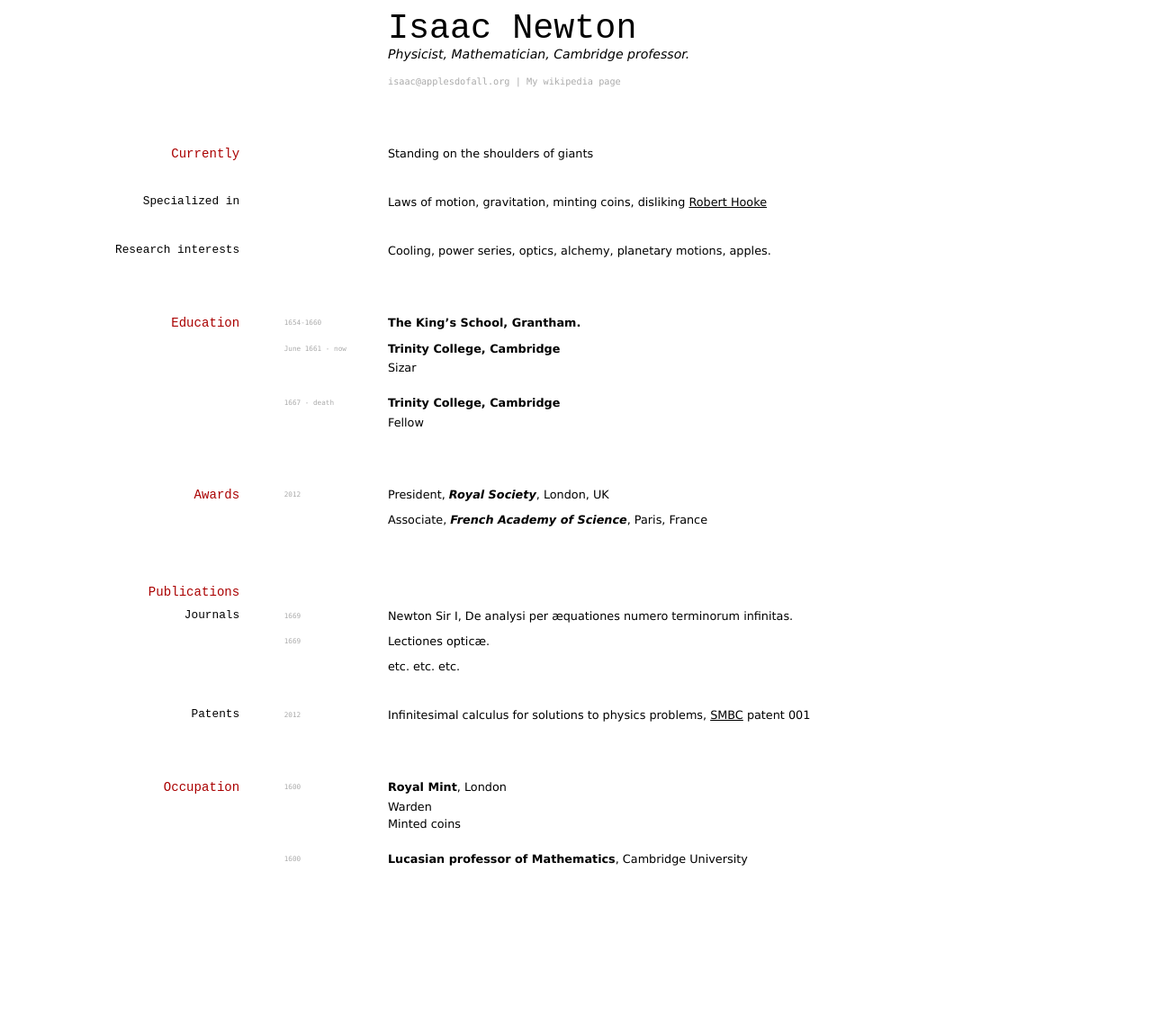
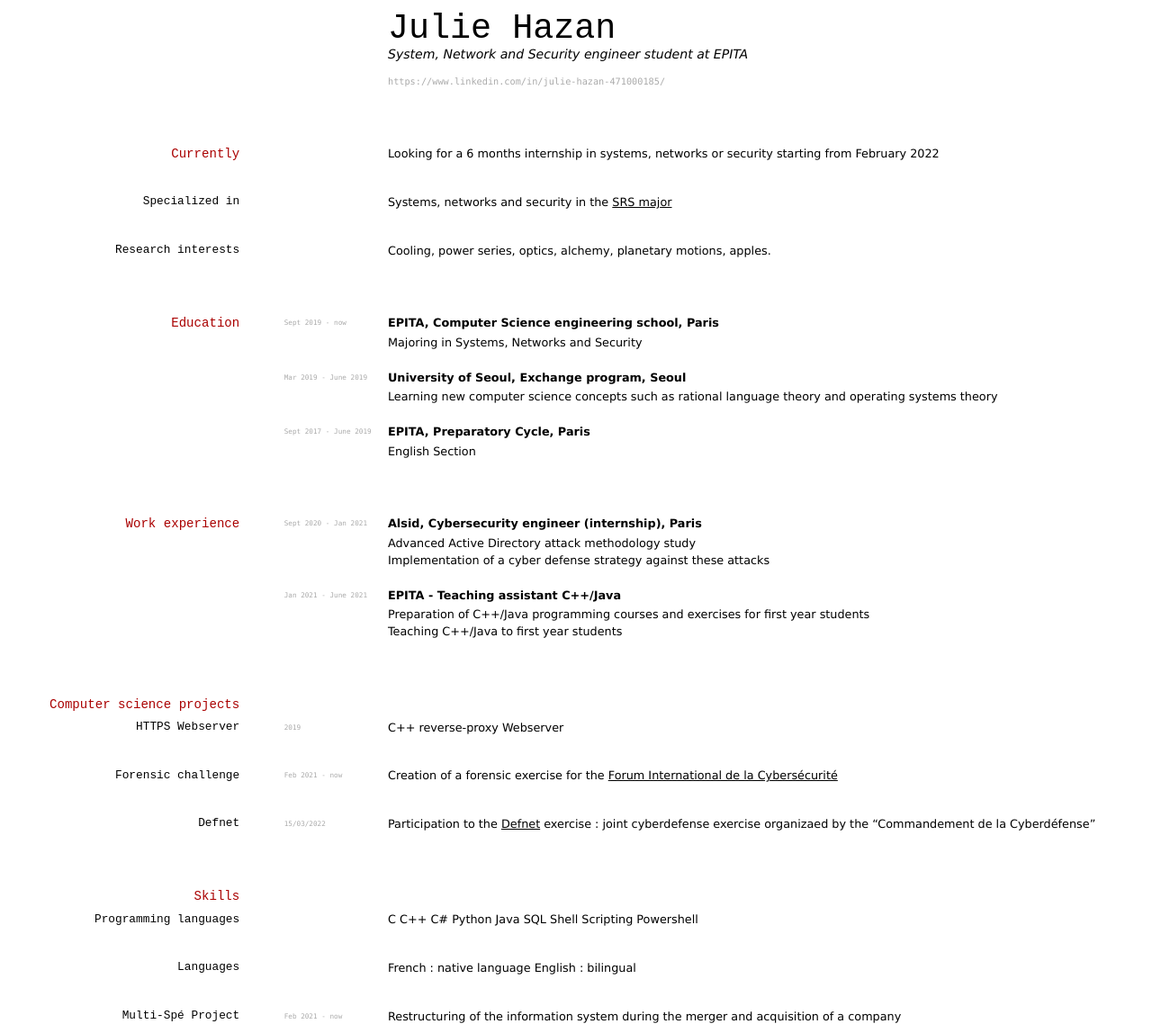
Before and after one commit to Heluge/Heluge.github.io, a Jekyll site: the page built from index.md, in a window 1280 px wide. Shown: the whole page at 90% size. Built offline with Jekyll 4.4.1, drawn with Linux system fonts in a browser that asks for light colours; before the commit the page ends 973 px from its top, so only the background shows below that.

Commit message:
completed index.md

```diff
--- a/index.md
+++ b/index.md
@@ -2,22 +2,21 @@
 layout: cv
 title: Julie Hazan
 ---
-# Isaac Newton
-Physicist, Mathematician, Cambridge professor.
+# Julie Hazan
+System, Network and Security engineer student at EPITA
 
 <div id="webaddress">
-<a href="isaac@applesdofall.org">isaac@applesdofall.org</a>
-| <a href="http://en.wikipedia.org/wiki/Isaac_Newton">My wikipedia page</a>
+<a href="linkedin">https://www.linkedin.com/in/julie-hazan-471000185/</a>
 </div>
 
 
 ## Currently
 
-Standing on the shoulders of giants
+Looking for a 6 months internship in systems, networks or security starting from February 2022
 
 ### Specialized in
 
-Laws of motion, gravitation, minting coins, disliking [Robert Hooke](http://en.wikipedia.org/wiki/Robert_Hooke)
+Systems, networks and security in the [SRS major](https://srs.epita.fr/)
 
 
 ### Research interests
@@ -27,63 +26,79 @@
 
 ## Education
 
-`1654-1660`
-__The King's School, Grantham.__
+`Sept 2019 - now`
+__EPITA, Computer Science engineering school, Paris__
 
-`June 1661 - now`
-__Trinity College, Cambridge__
-
-- Sizar
-
-`1667 - death`
-__Trinity College, Cambridge__
-
-- Fellow
+- Majoring in Systems, Networks and Security
 
 
+`Mar 2019 - June 2019`
+__University of Seoul, Exchange program, Seoul__
 
-## Awards
-
-`2012`
-President, *Royal Society*, London, UK
-
-Associate, *French Academy of Science*, Paris, France
+- Learning new computer science concepts such as rational language theory and operating systems theory
 
 
+`Sept 2017 - June 2019`
+__EPITA, Preparatory Cycle, Paris__
 
-## Publications
-
-<!-- A list is also available [online](http://scholar.google.co.uk/citations?user=LTOTl0YAAAAJ) -->
-
-### Journals
-
-`1669`
-Newton Sir I, De analysi per æquationes numero terminorum infinitas.
-
-`1669`
-Lectiones opticæ.
-
-etc. etc. etc.
-
-### Patents
-
-`2012`
-Infinitesimal calculus for solutions to physics problems, [SMBC](http://www.techdirt.com/articles/20121011/09312820678/if-patents-had-been-around-time-newton.shtml) patent 001
+- English Section
 
 
-## Occupation
+## Work experience
 
-`1600`
-__Royal Mint__, London
+`Sept 2020 - Jan 2021`
+__Alsid, Cybersecurity engineer (internship), Paris__
 
-- Warden
-- Minted coins
-
-`1600`
-__Lucasian professor of Mathematics__, Cambridge University
+- Advanced Active Directory attack methodology study
+- Implementation of a cyber defense strategy against these attacks
 
 
+`Jan 2021 - June 2021`
+__EPITA - Teaching assistant C++/Java__
 
-<!-- ### Footer
+- Preparation of C++/Java programming courses and exercises for first year students
+- Teaching C++/Java to first year students
 
-Last updated: May 2013 -->
+
+## Computer science projects
+
+### HTTPS Webserver
+
+`2019`
+C++ reverse-proxy Webserver
+
+
+### Forensic challenge
+
+`Feb 2021 - now`
+Creation of a forensic exercise for the [Forum International de la Cybersécurité](https://www.forum-fic.com/accueil.htm)
+
+
+### Defnet
+`15/03/2022`
+Participation to the [Defnet](https://www.defense.gouv.fr/marine/actu-marine/exercice-defnet-2021) exercise : joint cyberdefense exercise organizaed by the "Commandement de la Cyberdéfense"
+
+
+## Skills
+
+### Programming languages
+
+C
+C++
+C#
+Python
+Java
+SQL
+Shell Scripting
+Powershell
+
+
+### Languages
+
+French : native language
+English : bilingual
+
+
+### Multi-Spé Project
+`Feb 2021 - now`
+Restructuring of the information system during the merger and acquisition of a company
```
